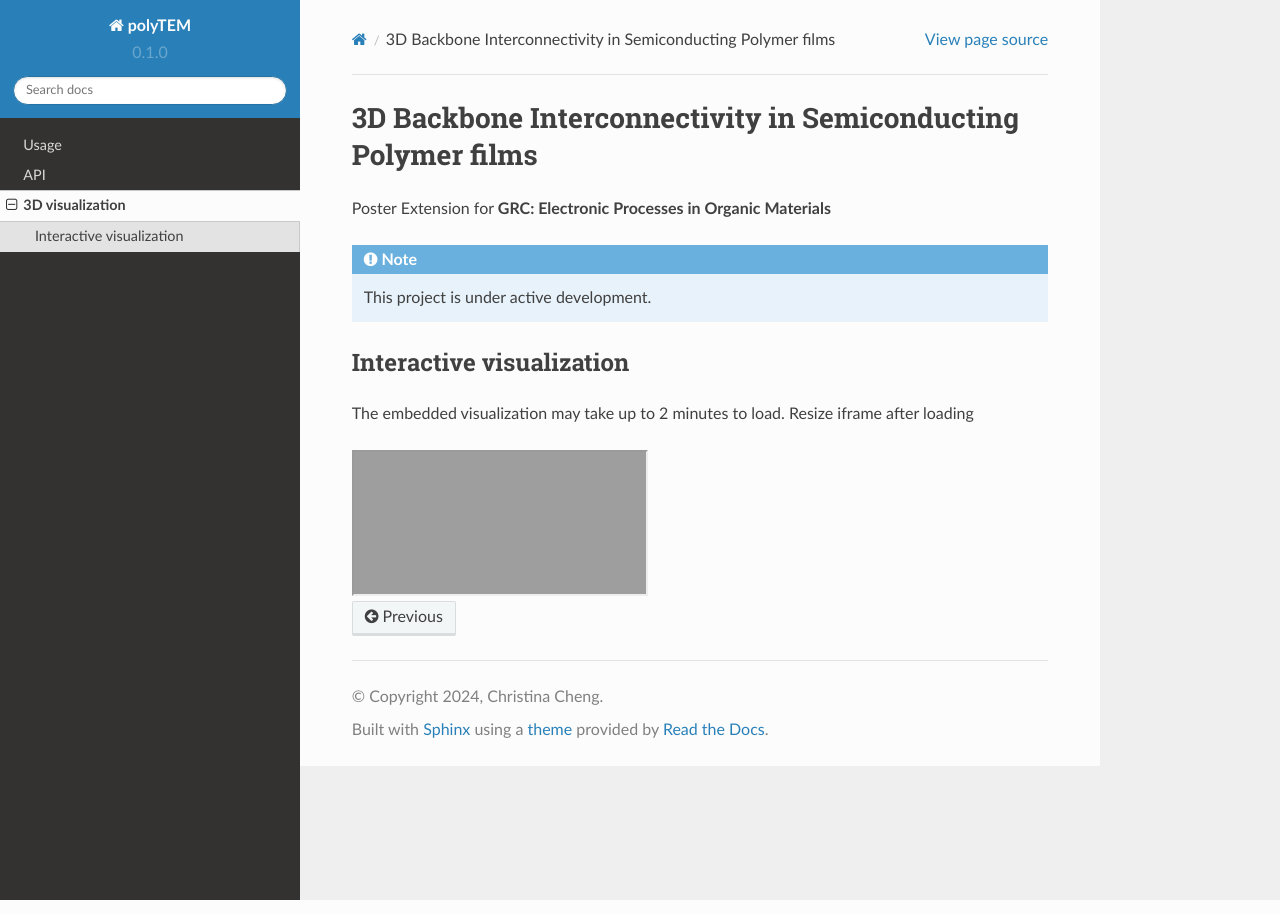
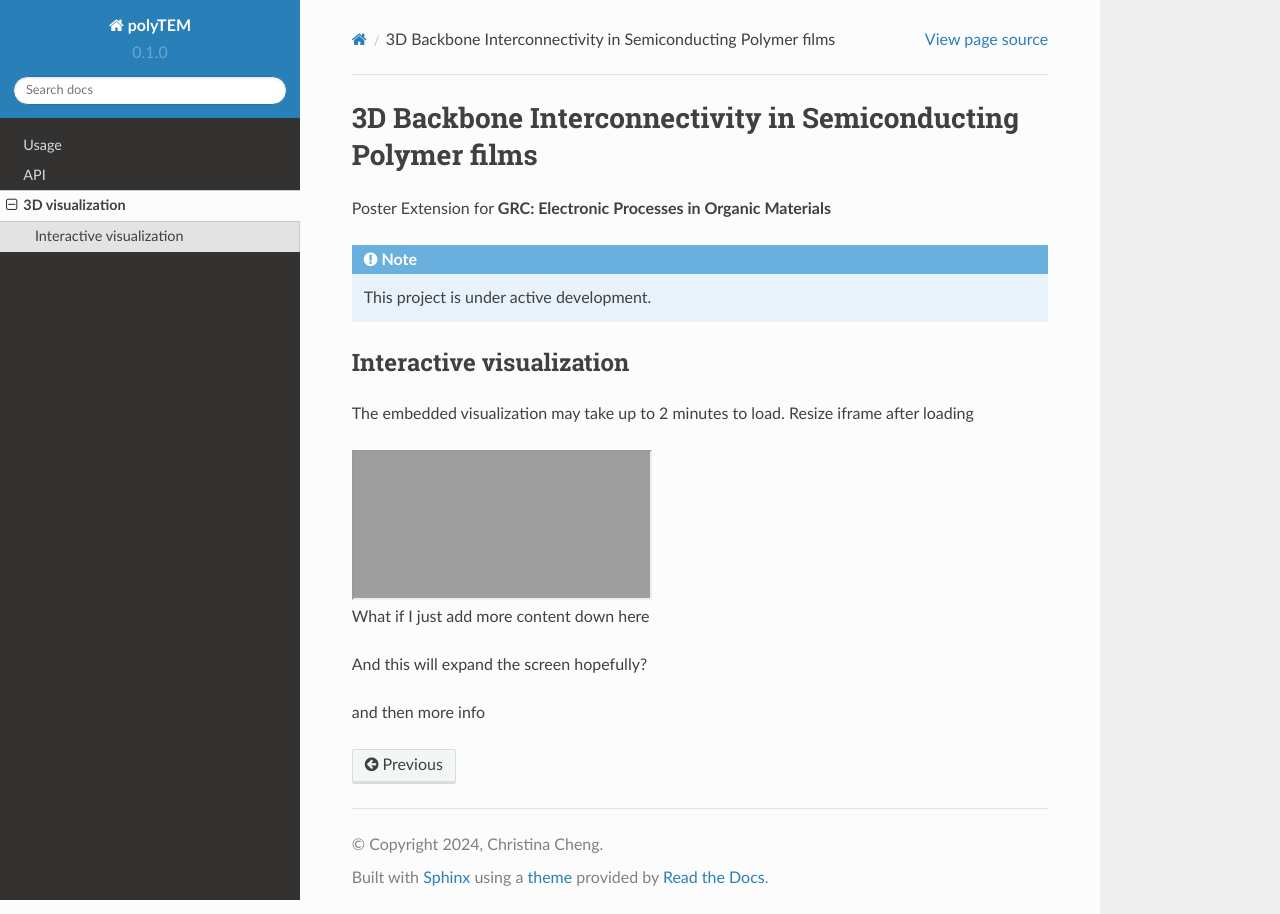
Before and after one commit to chxcheng/polyTEM, a Sphinx documentation site: the page built from docs/source/3Dviz.rst, in a window 1280 px wide. Built offline with Sphinx 7.4.7 and the Read the Docs theme 2.0.0, drawn with Linux system fonts in a browser that asks for light colours; grey boxes are pictures that could not be loaded.

Commit message:
Fix html embedding

```diff
--- a/docs/source/3Dviz.rst
+++ b/docs/source/3Dviz.rst
@@ -16,26 +16,30 @@
 
 .. raw:: html
 
+
+
+   <iframe src="_static/S0_corner_streamplot1.html" id="plotly3D"></iframe>
+
+What if I just add more content down here
+
+And this will expand the screen hopefully?
+
+and then more info
+
+.. raw:: html
+
    <script type="application/javascript">
 
-   function resizeIFrameToFitContent( iFrame ) {
+      function resizeIFrameToFitContent( iFrame ) {
 
-      iFrame.width  = iFrame.contentWindow.document.body.scrollWidth;
-      iFrame.height = iFrame.contentWindow.document.body.scrollHeight;
-   }
+         iFrame.width  = iFrame.contentWindow.document.body.scrollWidth;
+         iFrame.height = iFrame.contentWindow.document.body.scrollHeight;
+      }
 
-   window.addEventListener('DOMContentLoaded', function(e) {
+      window.addEventListener('DOMContentLoaded', function(e) {
 
-      var iFrame = document.getElementById( 'plotly3D' );
-      resizeIFrameToFitContent( iFrame );
-
-      // or, to resize all iframes:
-      var iframes = document.querySelectorAll("iframe");
-      for( var i = 0; i < iframes.length; i++) {
-         resizeIFrameToFitContent( iframes[i] );
-      }
-   } );
+         var iFrame = document.getElementById( 'plotly3D' );
+         resizeIFrameToFitContent( iFrame );
+      } );
 
    </script>
-
-   <iframe src="_static/S0_corner_streamplot1.html" id="plotly3D"></iframe>
```
